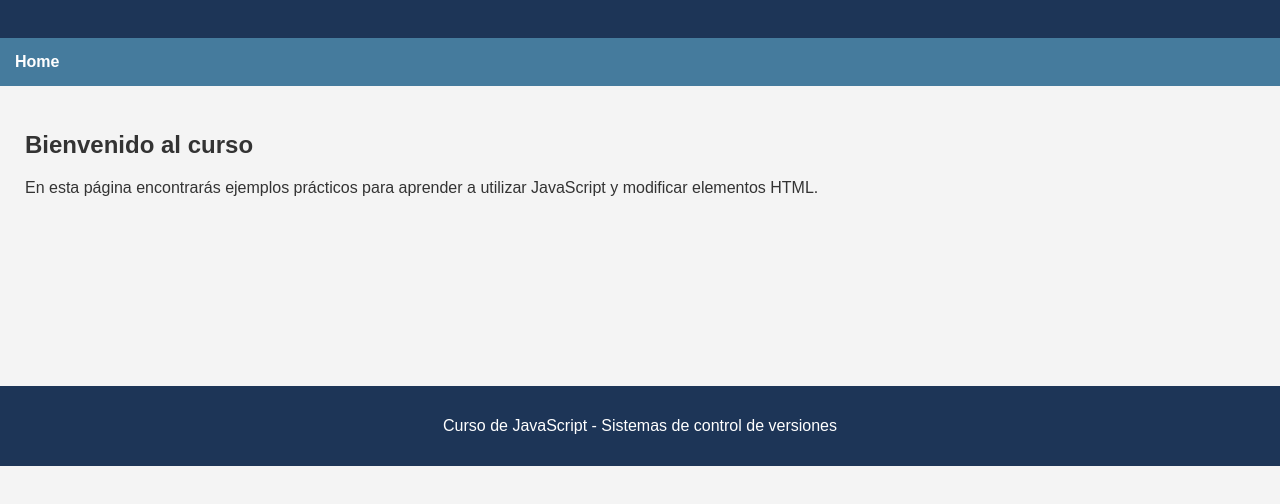
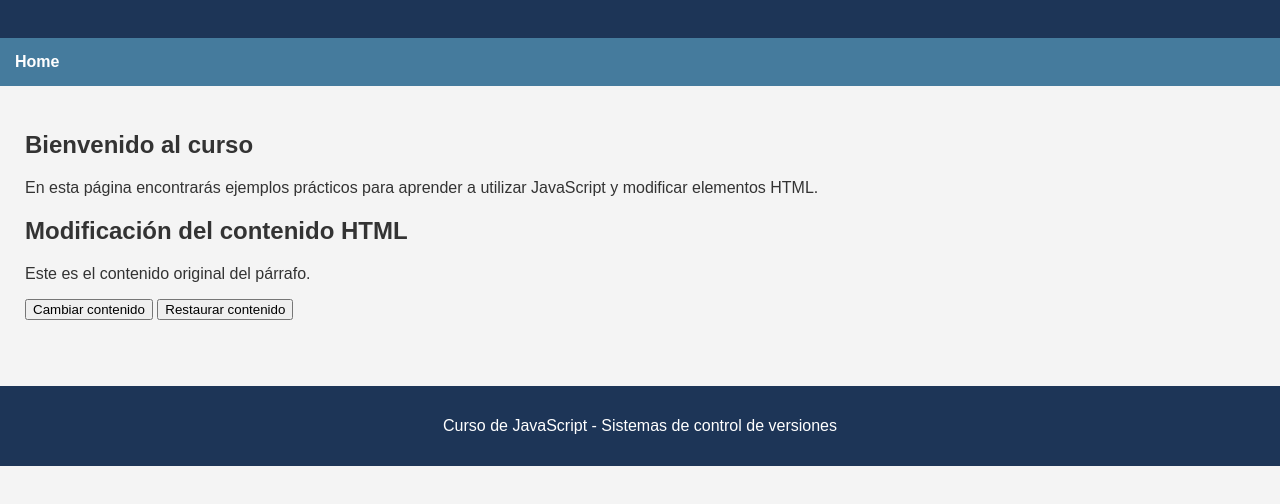
Before and after one commit to OPC-sys/curso-javascript-gitflow, a plain HTML site: page index.html in a window 1280 px wide. Shown: the part 126-630 px from the top of the page. Drawn offline with Linux system fonts and the light colour scheme.

Commit message:
feat(usuario-2): añadir modificación del contenido HTML

```diff
--- a/index.html
+++ b/index.html
@@ -6,6 +6,7 @@
     <title>Curso de JavaScript</title>
     <link rel="stylesheet" href="css/estilos.css">
 </head>
+<script src="js/app.js"></script>
 <body>
 
     <header>
@@ -19,10 +20,27 @@
 
     <main>
         <h2>Bienvenido al curso</h2>
-        <p>
-            En esta página encontrarás ejemplos prácticos para aprender
-            a utilizar JavaScript y modificar elementos HTML.
-        </p>
+
+<p>
+    En esta página encontrarás ejemplos prácticos para aprender
+    a utilizar JavaScript y modificar elementos HTML.
+</p>
+
+<section id="contenidoHTML">
+    <h2>Modificación del contenido HTML</h2>
+
+    <p id="textoEjemplo">
+        Este es el contenido original del párrafo.
+    </p>
+
+    <button onclick="cambiarTexto()">
+        Cambiar contenido
+    </button>
+
+    <button onclick="restaurarTexto()">
+        Restaurar contenido
+    </button>
+</section>
     </main>
 
     <footer>
--- /dev/null
+++ b/js/app.js
@@ -0,0 +1,11 @@
+// Modifica el contenido del párrafo utilizando textContent
+function cambiarTexto() {
+    document.getElementById("textoEjemplo").textContent =
+        "¡Has cambiado el contenido mediante JavaScript!";
+}
+
+// Restaura el contenido original del párrafo
+function restaurarTexto() {
+    document.getElementById("textoEjemplo").textContent =
+        "Este es el contenido original del párrafo.";
+}
```
